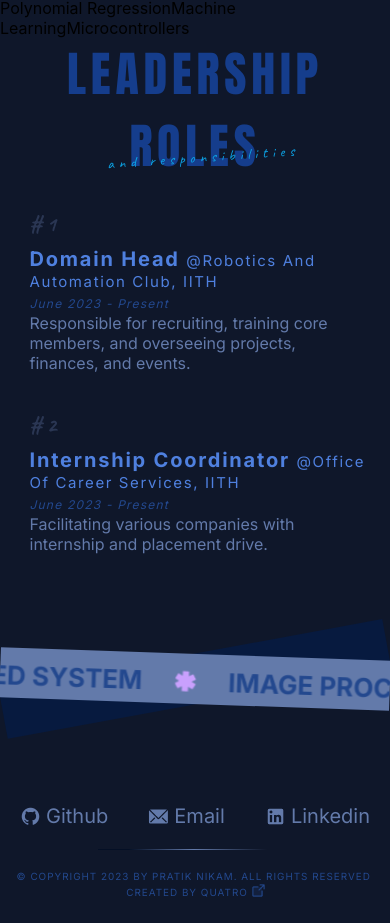
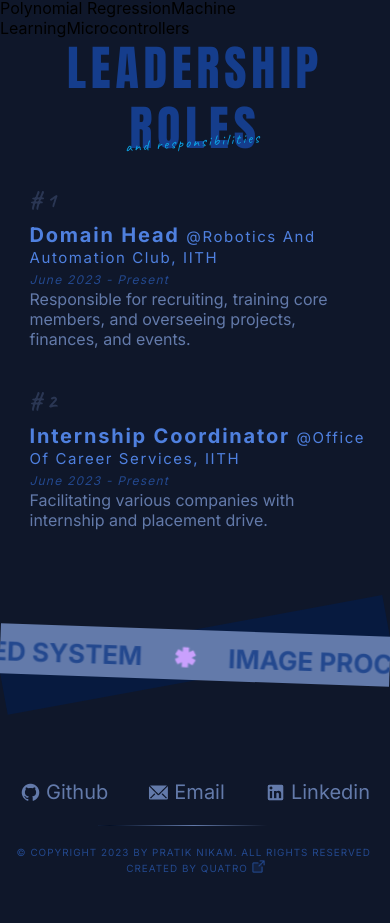
Before and after one commit to PR1YAM9/Prateek_Portfolio, a React (Create React App) app: page / in a window 390 px wide. Shown: the part 1034-1957 px from the top of the page. After the commit the page ends 1933 px from the top, so only its background shows below. Built offline with nearby package versions, Linux system fonts and the light colour scheme; a web font is replaced by a local one.

Commit message:
few changes

```diff
--- a/src/components/Last/Last.css
+++ b/src/components/Last/Last.css
@@ -167,9 +167,12 @@
 @media (max-width: 480px) {
   .respon{
     font-size: 15px;
-    margin-top: 115px;
+    left: 32%;
+    margin-top: 100px;
+    letter-spacing: 2px;
   }
   .head{
+    line-height: 60px;
     font-size: 48px;
     text-align: center;
   }
--- a/src/components/footer/Footer.css
+++ b/src/components/footer/Footer.css
@@ -32,20 +32,13 @@
 .link-span {
     padding-bottom: 3px;
     margin-left: 5px;
-    /* Set a transparent border-bottom initially */
     border-bottom: 1.5px solid transparent;
-
-    /* Define the radial gradient */
-    /* background-image: radial-gradient(circle, #040F25 20%, #0CA4E6 43%, #0CA4E6 51%, #040F25 82%); */
     background-origin: border-box;
     background-clip: content-box, border-box;
 }
 
 .link-span:hover {
-    /* Set the border-image with the radial gradient on hover */
     border-image: radial-gradient(circle, #040F25 20%, #0CA4E6 43%, #0CA4E6 51%, #040F25 82%) 1;
-
-    /* Reset the background-image, so it doesn't interfere with the border */
     background-image: none;
 }
 
@@ -134,7 +127,7 @@ img{
   .line {
     width: 246.002px;
     height: 1px;
-    background: radial-gradient(circle at 4.78% 50.47%, #040F25 7.99%, #637AAA 35.85%, rgba(99, 122, 170, 0.00) 67.10%);
+    background: radial-gradient(circle at 4.78% 50.47%, #040F25 0%, #637AAA 35.85%, rgba(99, 122, 170, 0.00) 67.10%);
     margin-top: 20px;
     margin-left: 25%;
   }
```
